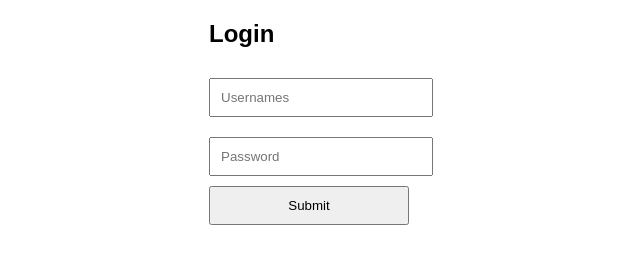
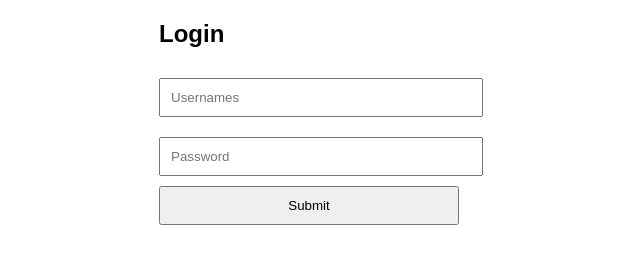
Before and after one commit to YkS1708/Project-test, a plain HTML site: page index.html in a window 1280 px wide. Shown: the whole page, without its empty margins (331-971 px from the left). Drawn offline with Linux system fonts and the light colour scheme.

Commit message:
Initial commit2

```diff
--- a/index.html
+++ b/index.html
@@ -7,7 +7,7 @@
     <title>Login Page</title>
     <style>
         body { font-family: Arial, sans-serif; }
-        .login-container { max-width: 200px; margin: auto; }
+        .login-container { max-width: 300px; margin: auto; }
         input { margin: 10px 0; width: 100%; padding: 10px; }
         button { width: 100%; padding: 10px; }
     </style>
```
